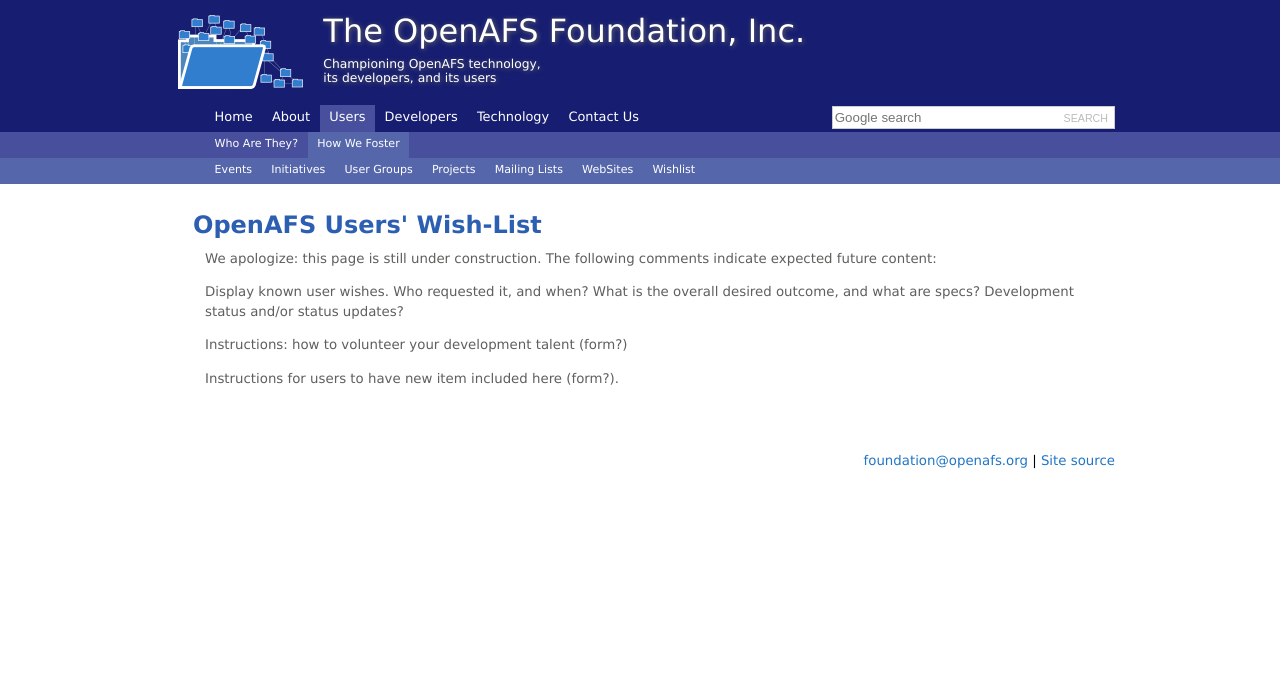
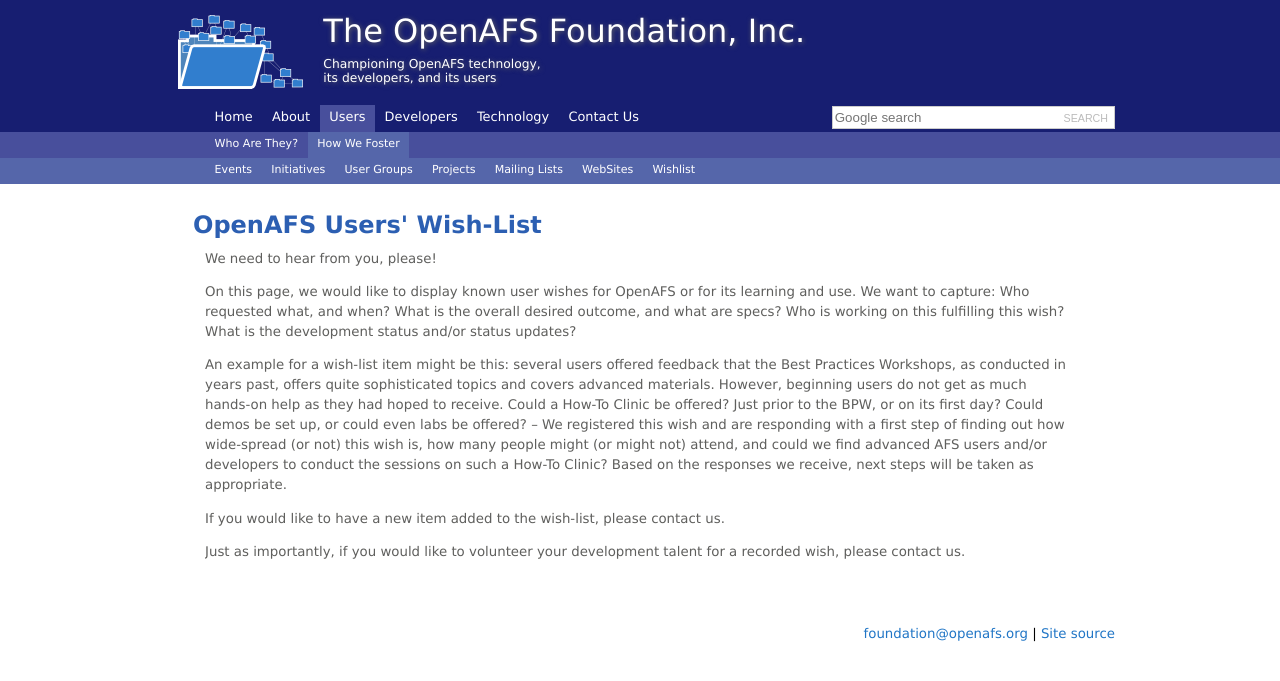
Before and after one commit to openafsfoundation/openafsfoundation.org, a Jekyll site: the page built from users/wishlist/index.md, in a window 1280 px wide. Shown: the top 681 px of the page. Built offline with Jekyll 4.4.1, drawn with Linux system fonts in a browser that asks for light colours.

Commit message:
Update index.md

```diff
--- a/users/wishlist/index.md
+++ b/users/wishlist/index.md
@@ -5,10 +5,12 @@
 
 ## OpenAFS Users' Wish-List ##
 
-We apologize: this page is still under construction.  The following comments indicate expected future content:
+We need to hear from you, please!
 
-Display known user wishes.  Who requested it, and when? What is the overall desired outcome, and what are specs? Development status and/or status updates?
+On this page, we would like to display known user wishes for OpenAFS or for its learning and use.  We want to capture: Who requested what, and when? What is the overall desired outcome, and what are specs? Who is working on this fulfilling this wish? What is the development status and/or status updates?
 
-Instructions: how to volunteer your development talent (form?)
+An example for a wish-list item might be this: several users offered feedback that the Best Practices Workshops, as conducted in years past, offers quite sophisticated topics and covers advanced materials.  However, beginning users do not get as much hands-on help as they had hoped to receive.  Could a How-To Clinic be offered?  Just prior to the BPW, or on its first day?  Could demos be set up, or could even labs be offered? -- We registered this wish and are responding with a first step of finding out how wide-spread (or not) this wish is, how many people might (or might not) attend, and could we find advanced AFS users and/or developers to conduct the sessions on such a How-To Clinic?  Based on the responses we receive, next steps will be taken as appropriate.
 
-Instructions for users to have new item included here (form?).
+If you would like to have a new item added to the wish-list, please contact us.
+
+Just as importantly, if you would like to volunteer your development talent for a recorded wish, please contact us.
```
